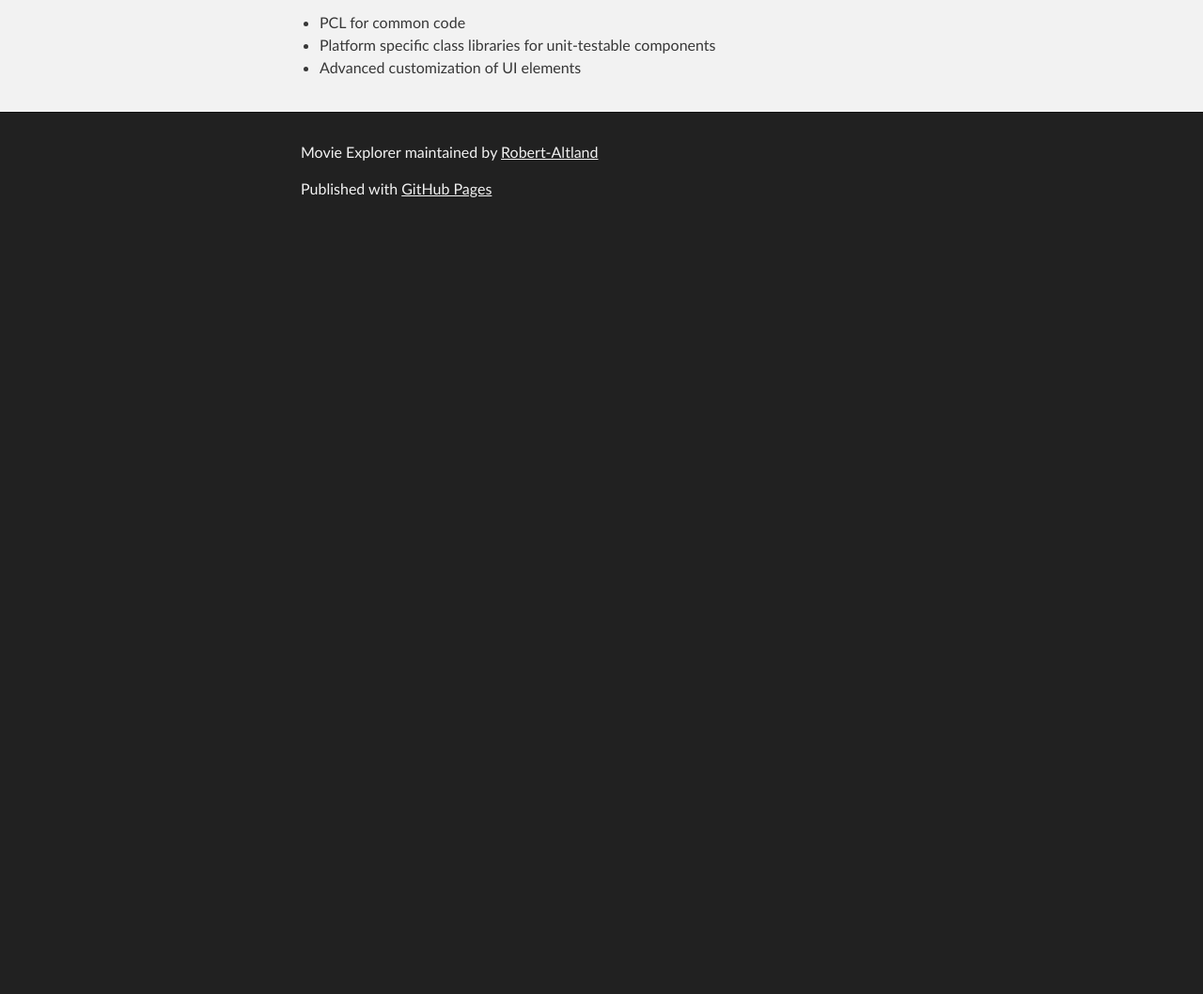
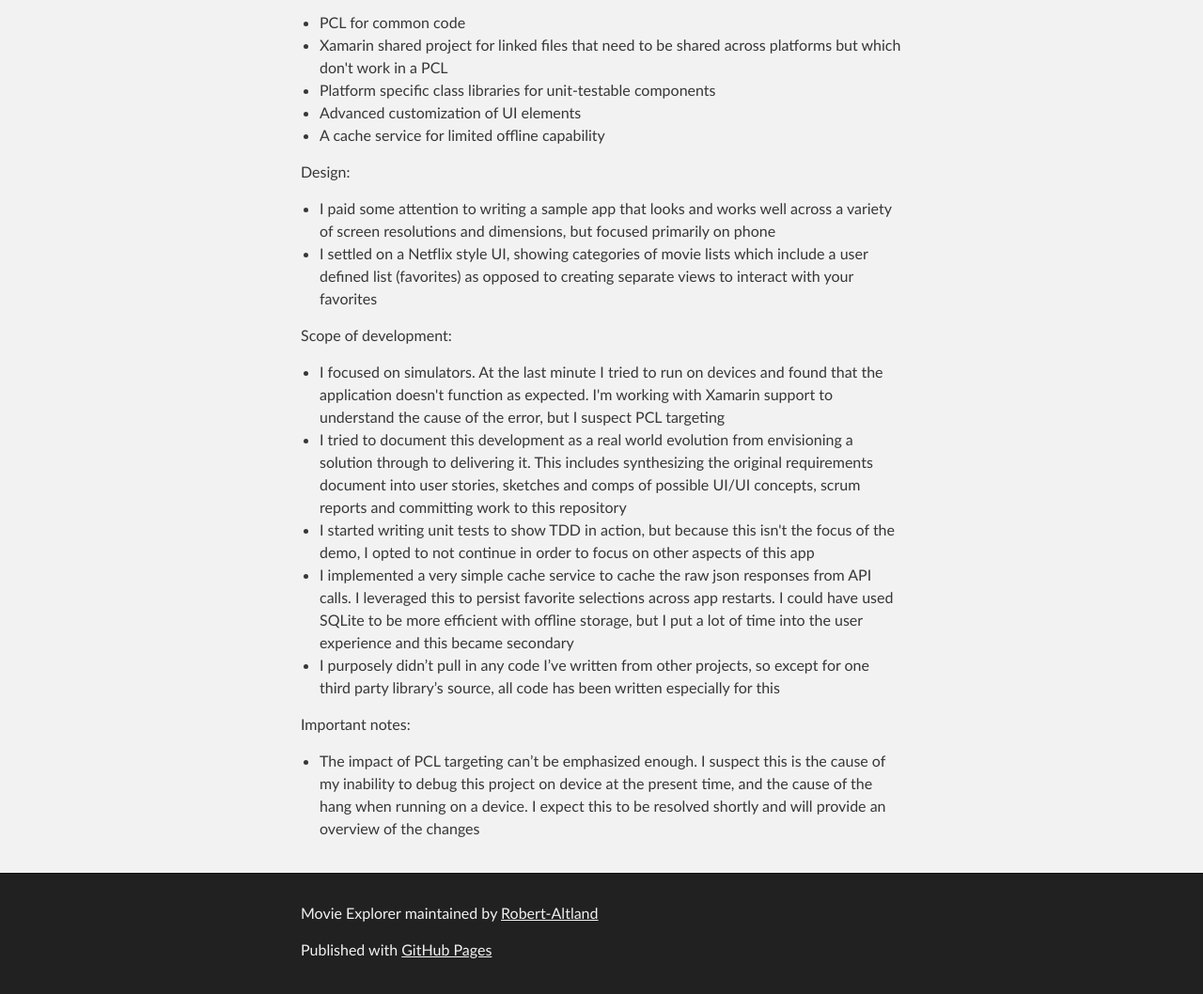
Before and after one commit to Robert-Altland/MovieExplorer, a plain HTML site: page index.html in a window 1280 px wide. Shown: the part 509-1567 px from the top of the page at 94% size. Before the commit the page ends 800 px from the top, so only its background shows below. Drawn offline with Linux system fonts and the light colour scheme.

```diff
--- a/index.html
+++ b/index.html
@@ -39,8 +39,33 @@
 
 <ul>
 <li>PCL for common code</li>
+<li>Xamarin shared project for linked files that need to be shared across platforms but which don't work in a PCL</li>
 <li>Platform specific class libraries for unit-testable components</li>
 <li>Advanced customization of UI elements</li>
+<li>A cache service for limited offline capability</li>
+</ul>
+
+<p>Design:</p>
+
+<ul>
+<li>I paid some attention to writing a sample app that looks and works well across a variety of screen resolutions and dimensions, but focused primarily on phone </li>
+<li>I settled on a Netflix style UI, showing categories of movie lists which include a user defined list (favorites) as opposed to creating separate views to interact with your favorites</li>
+</ul>
+
+<p>Scope of development:</p>
+
+<ul>
+<li>I focused on simulators. At the last minute I tried to run on devices and found that the application doesn't function as expected. I'm working with Xamarin support to understand the cause of the error, but I suspect PCL targeting</li>
+<li>I tried to document this development as a real world evolution from envisioning a solution through to delivering it. This includes synthesizing the original requirements document into user stories, sketches and comps of possible UI/UI concepts, scrum reports and committing work to this repository</li>
+<li>I started writing unit tests to show TDD in action, but because this isn't the focus of the demo, I opted to not continue in order to focus on other aspects of this app</li>
+<li>I implemented a very simple cache service to cache the raw json responses from API calls. I leveraged this to persist favorite selections across app restarts. I could have used SQLite to be more efficient with offline storage, but I put a lot of time into the user experience and this became secondary</li>
+<li>I purposely didn’t pull in any code I’ve written from other projects, so except for one third party library’s source, all code has been written especially for this</li>
+</ul>
+
+<p>Important notes:</p>
+
+<ul>
+<li>The impact of PCL targeting can’t be emphasized enough. I suspect this is the cause of my inability to debug this project on device at the present time, and the cause of the hang when running on a device. I expect this to be resolved shortly and will provide an overview of the changes</li>
 </ul>
       </section>
     </div>
```
Also changed, not shown: params.json (+1 -1 lines).
